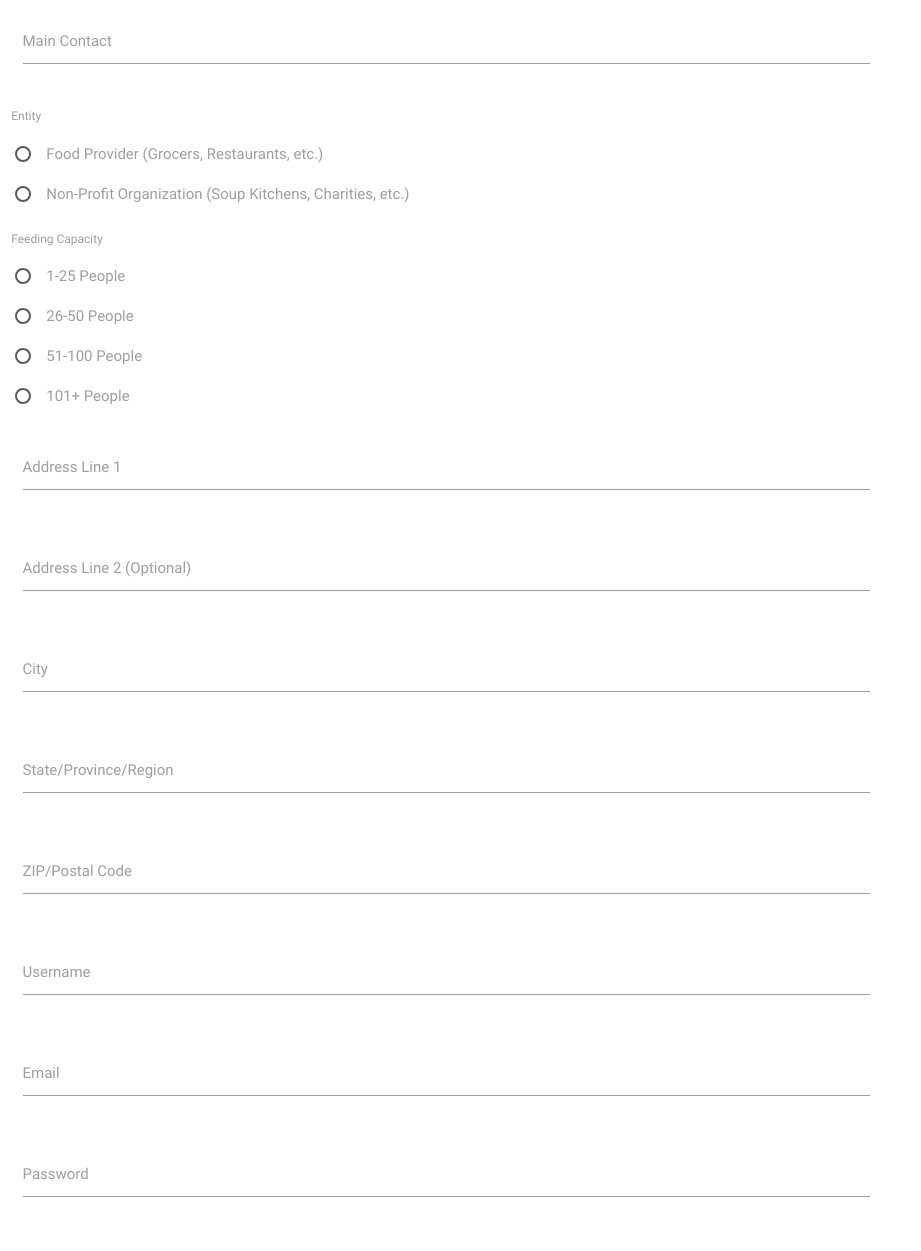
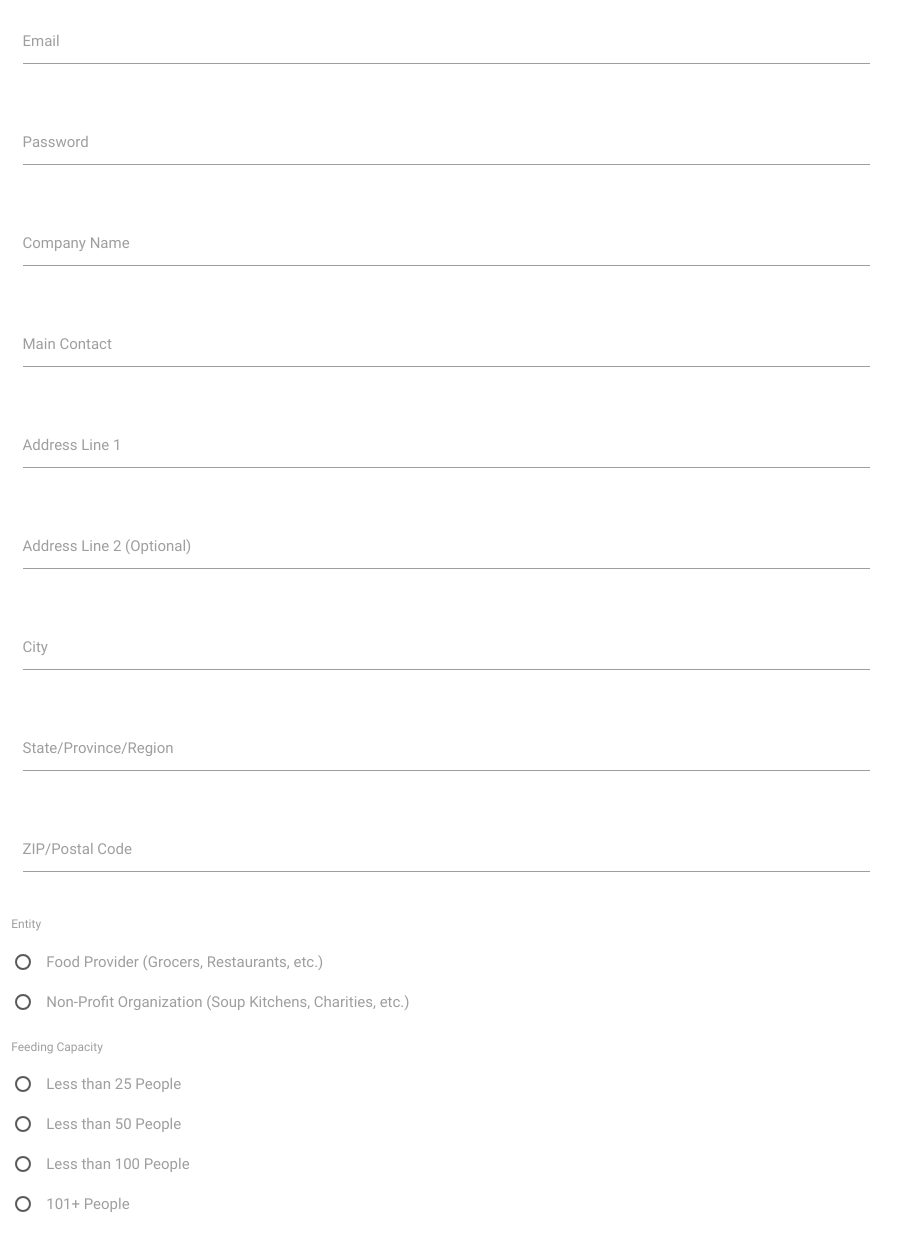
Before and after one commit to Moshkim/GiveNGrub, a plain HTML site: page view/signUp.html in a window 1280 px wide. Shown: the part 275-1526 px from the top of the page, without its empty margins (0-921 px from the left). Drawn offline with nearby package versions, Linux system fonts and the light colour scheme.

Commit message:
non profit initial page rough draft

```diff
--- a/view/signUp.html
+++ b/view/signUp.html
@@ -16,6 +16,24 @@
             <form class="col s10">
                 <div class="row">
                     <div class="input-field col s10">
+                        <input id="username" type="text" class="validate">
+                        <label for="username">Username</label>
+                    </div>
+                </div>
+                <div class="row">
+                    <div class="input-field col s10">
+                        <input id="email" type="email" class="validate">
+                        <label for="email">Email</label>
+                    </div>
+                </div>
+                <div class="row">
+                    <div class="input-field col s10">
+                        <input id="password" type="password" class="validate">
+                        <label for="password">Password</label>
+                    </div>
+                </div>
+                <div class="row">
+                    <div class="input-field col s10">
                         <input id="companyName" type="text" class="validate">
                         <label for="companyName">Company Name</label>
                     </div>
@@ -25,36 +43,6 @@
                         <input id="mainContact" type="text" class="validate">
                         <label for="mainContact">Main Contact</label>
                     </div>
-                </div>
-                <div class="row">
-                    <label>Entity</label>
-                    <p>
-                        <input name="entity" class="with-gap" type="radio" id="fp" />
-                        <label for="fp">Food Provider (Grocers, Restaurants, etc.)</label>
-                    </p>
-                    <p>
-                        <input name="entity" class="with-gap" type="radio" id="np" />
-                        <label for="np">Non-Profit Organization (Soup Kitchens, Charities, etc.)</label>
-                    </p>
-                </div>
-                <div class="row">
-                    <label>Feeding Capacity</label>
-                    <p>
-                        <input name="capacity" class="with-gap" type="radio" id="small" />
-                        <label for="small">1-25 People</label>
-                    </p>
-                    <p>
-                        <input name="capacity" class="with-gap" type="radio" id="medium" />
-                        <label for="medium">26-50 People</label>
-                    </p>
-                    <p>
-                        <input name="capacity" class="with-gap" type="radio" id="large" />
-                        <label for="large">51-100 People</label>
-                    </p>
-                    <p>
-                        <input name="capacity" class="with-gap" type="radio" id="xlarge" />
-                        <label for="xlarge">101+ People</label>
-                    </p>
                 </div>
                 <div class="row">
                     <div class="input-field col s10">
@@ -87,22 +75,34 @@
                     </div>
                 </div>
                 <div class="row">
-                    <div class="input-field col s10">
-                        <input id="username" type="text" class="validate">
-                        <label for="username">Username</label>
-                    </div>
+                    <label>Entity</label>
+                    <p>
+                        <input name="entity" class="with-gap" type="radio" id="fp" />
+                        <label for="fp">Food Provider (Grocers, Restaurants, etc.)</label>
+                    </p>
+                    <p>
+                        <input name="entity" class="with-gap" type="radio" id="np" />
+                        <label for="np">Non-Profit Organization (Soup Kitchens, Charities, etc.)</label>
+                    </p>
                 </div>
                 <div class="row">
-                    <div class="input-field col s10">
-                        <input id="email" type="email" class="validate">
-                        <label for="email">Email</label>
-                    </div>
-                </div>
-                <div class="row">
-                    <div class="input-field col s10">
-                        <input id="password" type="password" class="validate">
-                        <label for="password">Password</label>
-                    </div>
+                    <label>Feeding Capacity</label>
+                    <p>
+                        <input name="capacity" class="with-gap" type="radio" id="small" />
+                        <label for="small"> Less than 25 People</label>
+                    </p>
+                    <p>
+                        <input name="capacity" class="with-gap" type="radio" id="medium" />
+                        <label for="medium">Less than 50 People</label>
+                    </p>
+                    <p>
+                        <input name="capacity" class="with-gap" type="radio" id="large" />
+                        <label for="large">Less than 100 People</label>
+                    </p>
+                    <p>
+                        <input name="capacity" class="with-gap" type="radio" id="xlarge" />
+                        <label for="xlarge">101+ People</label>
+                    </p>
                 </div>
             </form>
         </div>
```
Also changed, not shown: view/npInitial.html (added, +41 -0 lines).
